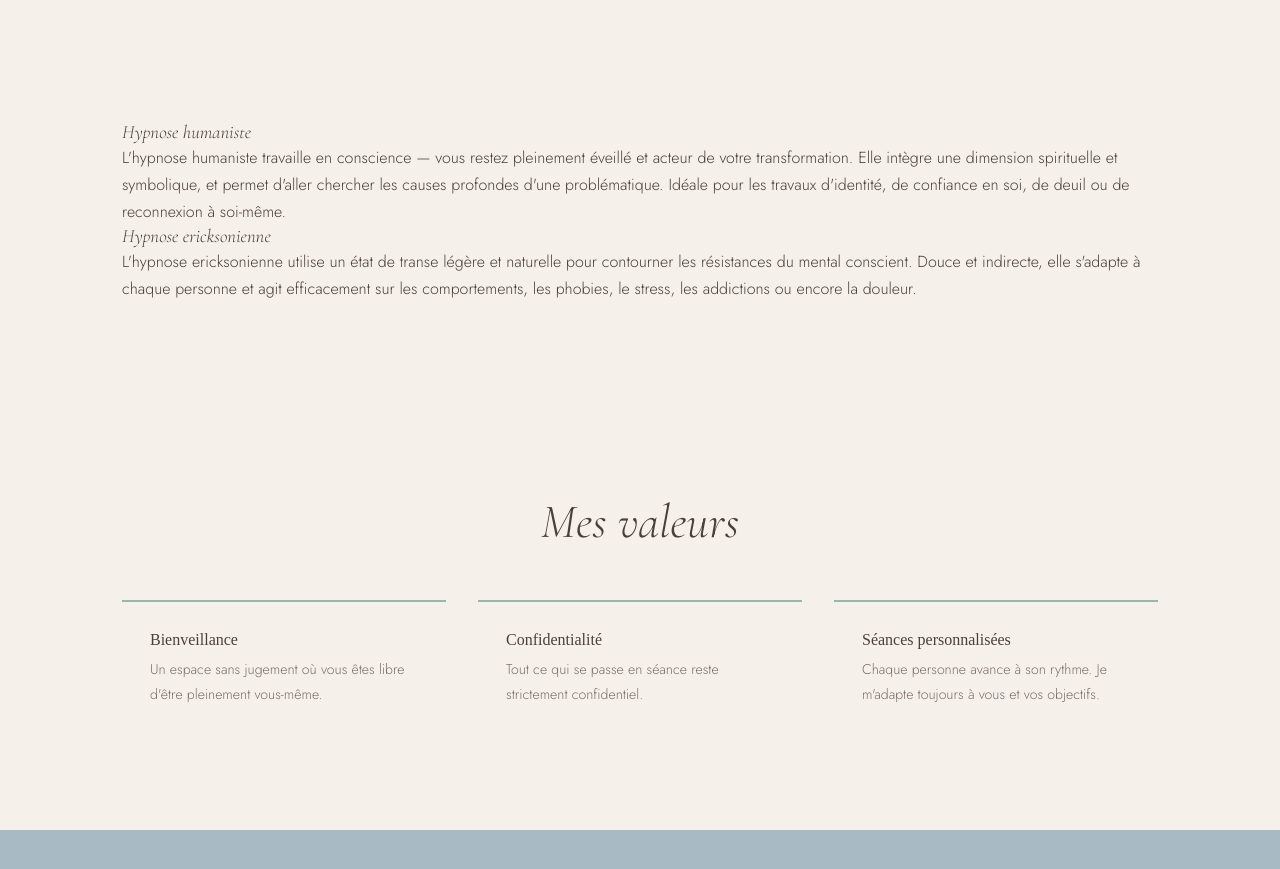
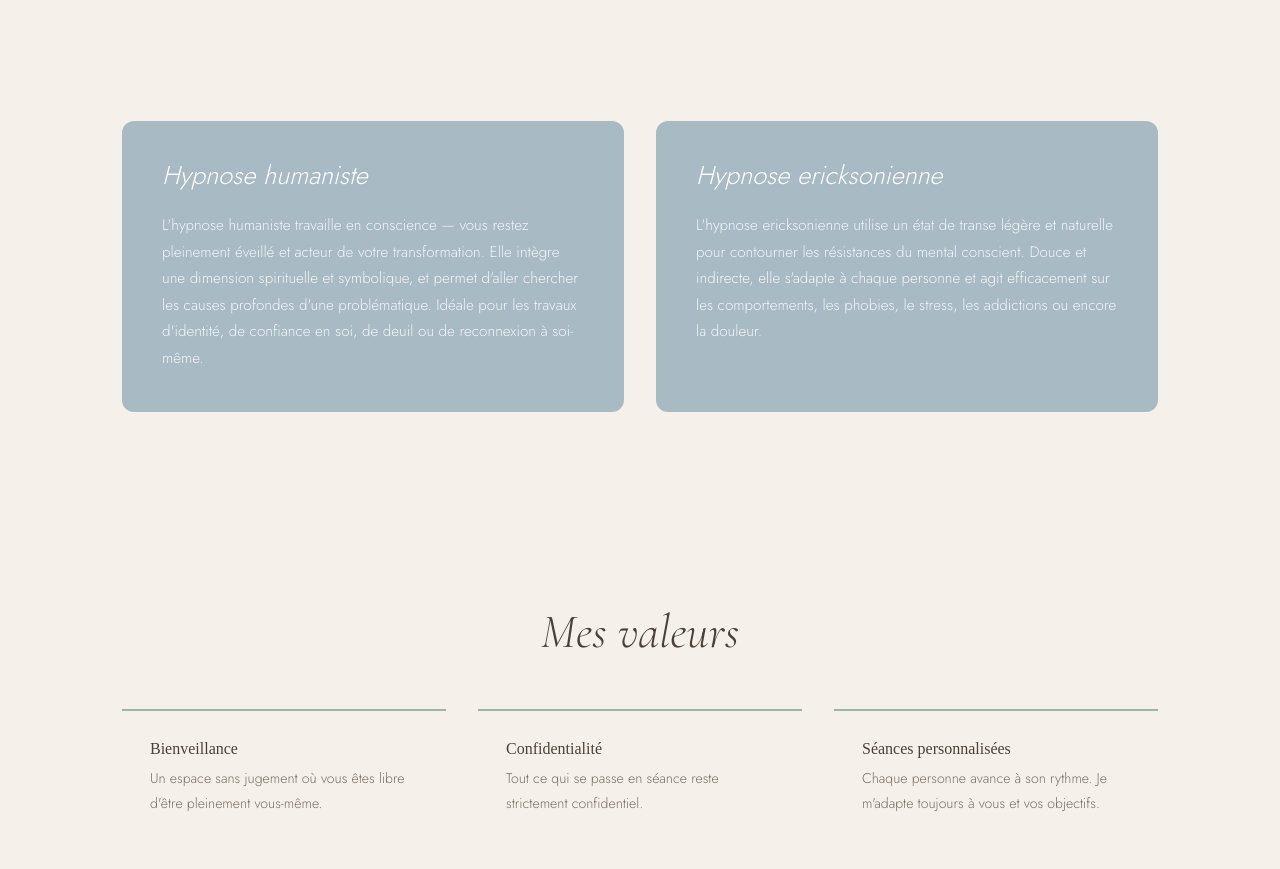
Before and after one commit to martinmenguy/colinepiou, a React (Vite) app: page /qui-suis-je in a window 1280 px wide. Shown: the part 1060-1929 px from the top of the page. Built offline with nearby package versions, Linux system fonts and the light colour scheme; a web font is replaced by a local one.

Commit message:
Update QuiSuisJe.css

```diff
--- a/src/pages/QuiSuisJe.css
+++ b/src/pages/QuiSuisJe.css
@@ -70,62 +70,6 @@
   margin-bottom: 1rem;
 }
 
-/* ── Formation ── */
-.formation {
-  background: var(--beige-dark);
-}
-
-.formation .section-title {
-  text-align: left;
-  margin-bottom: 2.5rem;
-}
-
-.timeline {
-  display: flex;
-  flex-direction: column;
-  gap: 2rem;
-  border-left: 1px solid rgba(155, 181, 171, 0.4);
-  padding-left: 2.5rem;
-  margin-left: 2rem;
-}
-
-.timeline__item {
-  position: relative;
-}
-
-.timeline__item::before {
-  content: '';
-  position: absolute;
-  left: -2.7rem;
-  top: 0.35rem;
-  width: 8px;
-  height: 8px;
-  border-radius: 50%;
-  background: var(--sage);
-}
-
-.timeline__year {
-  font-family: var(--font-title);
-  font-style: italic;
-  font-size: 1.5rem;
-  color: var(--brown);
-  margin-bottom: 0.25rem;
-}
-
-.timeline__title {
-  font-family: var(--font-sub);
-  font-style: normal;
-  font-size: 1rem;
-  color: var(--text);
-  font-weight: 400;
-  margin-bottom: 0.25rem;
-}
-
-.timeline__desc {
-  font-size: 0.88rem;
-  color: var(--text-light);
-}
-
 /* ── Valeurs ── */
 .valeurs__grid {
   display: grid;
@@ -161,3 +105,41 @@
     gap: 2rem;
   }
 }
+
+/* — Approches — */
+.approches__grid {
+  display: grid;
+  grid-template-columns: 1fr 1fr;
+  gap: 2rem;
+}
+
+.approche__card {
+  background: var(--blue);
+  border-radius: 12px;
+  padding: 2.5rem;
+  transition: background var(--transition);
+}
+
+.approche__card:hover {
+  background: var(--sage);
+}
+
+.approche__title {
+  font-family: var(--font-heading);
+  font-size: 1.6rem;
+  color: white;
+  margin-bottom: 1.25rem;
+}
+
+.approche__text {
+  font-family: var(--font-body);
+  font-size: 0.95rem;
+  color: rgba(255, 255, 255, 0.85);
+  line-height: 1.75;
+}
+
+@media (max-width: 640px) {
+  .approches__grid {
+    grid-template-columns: 1fr;
+  }
+}
```
